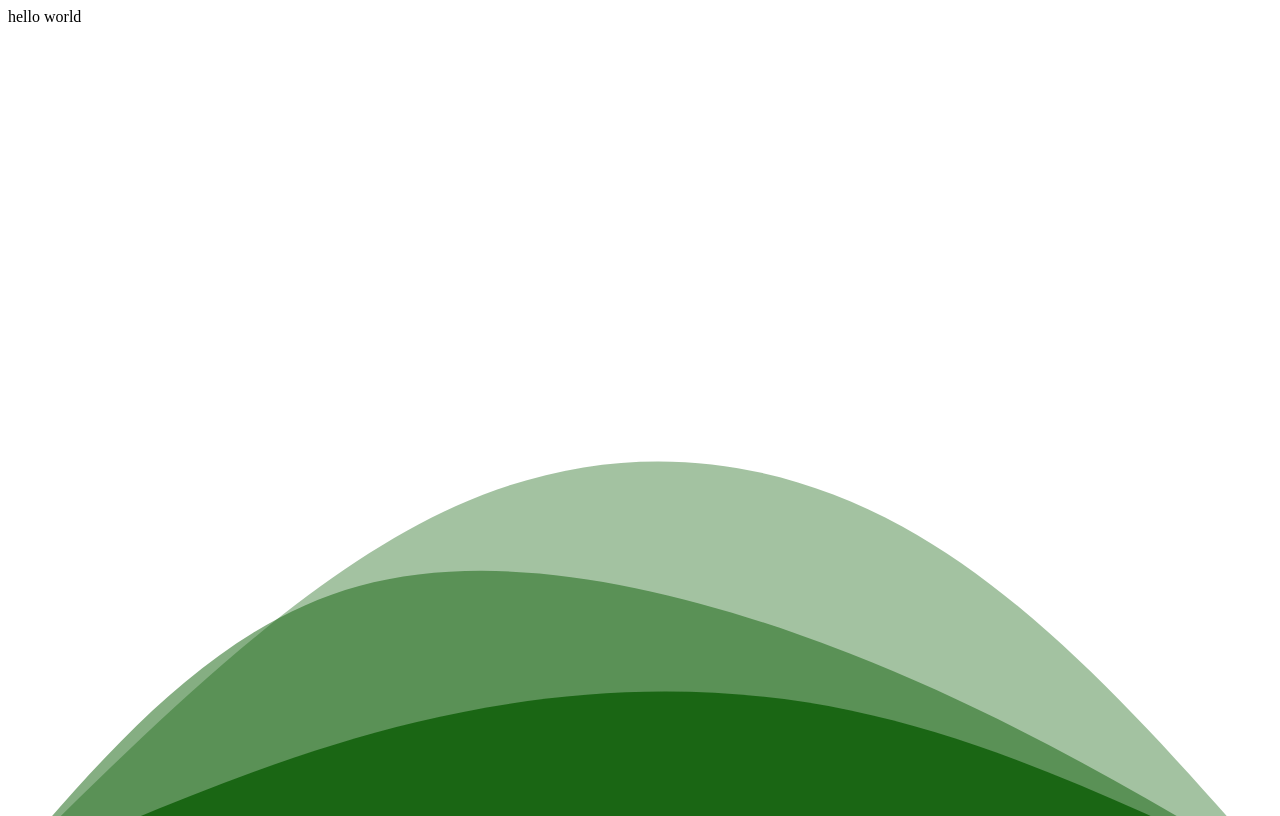
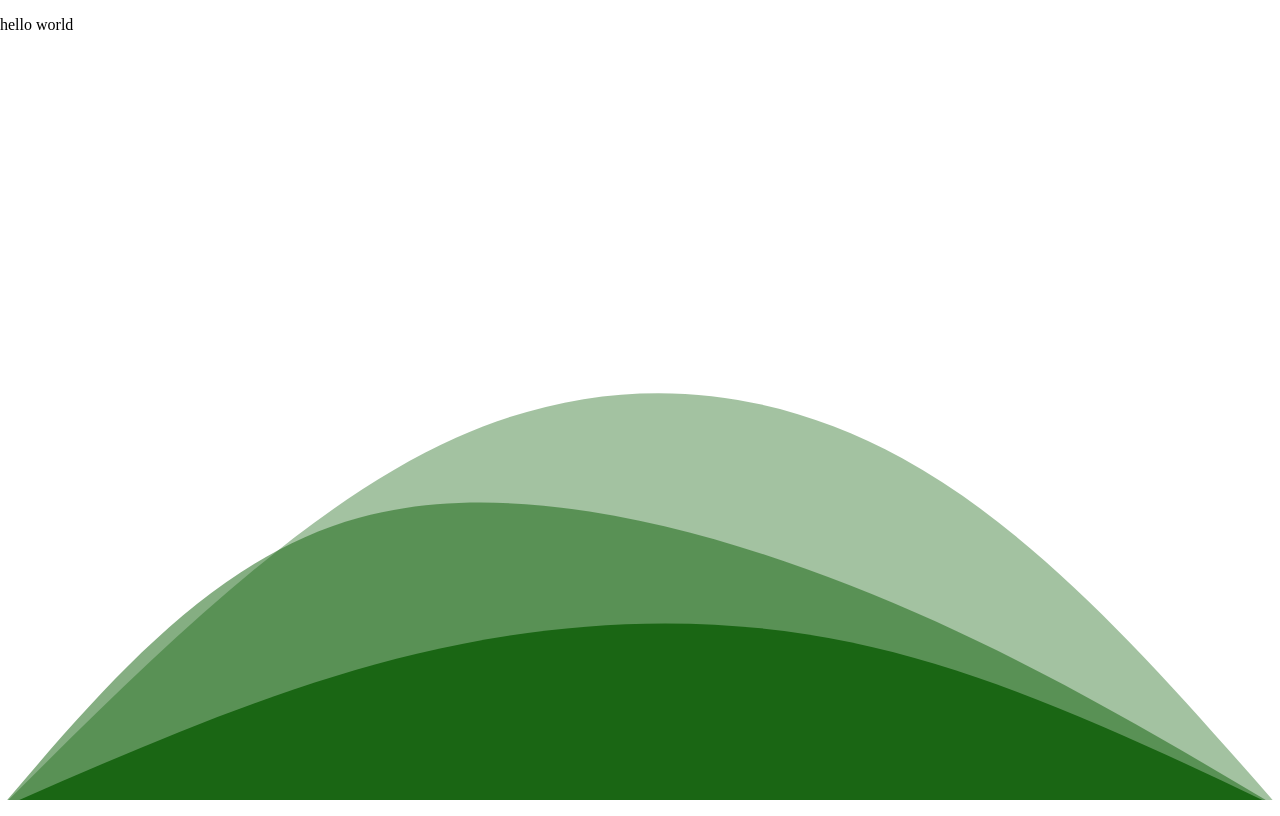
Before and after one commit to emma-gius/emma-gius.github.io, a plain HTML site: page index.html in a window 1280 px wide. Drawn offline with Linux system fonts and the light colour scheme.

Commit message:
wave testing bottom of screen with media changes

```diff
--- a/index.html
+++ b/index.html
@@ -1,8 +1,38 @@
-<html>
+<!DOCTYPE html>
+<html lang="en">
+<head>
+    <meta charset="UTF-8">
+    <meta name="viewport" content="width=device-width, initial-scale=1.0">
+    <title>SVG at Bottom</title>
+    <style>
+        /* Remove default margin and padding */
+        body, html {
+            margin: 0;
+            padding: 0;
+            height: 100%;
+        }
+
+        /* Make the SVG fill the bottom of the screen */
+        svg {
+            position: absolute;
+            bottom: 0;
+            left: 0;
+            width: 100%;
+            height: auto; /* Adjust height dynamically */
+        }
+
+        /* Optional: Make sure there's no additional space at the bottom */
+        body {
+            overflow: hidden; /* Prevent scrolling if there's any unwanted space */
+        }
+    </style>
+</head>
+<body>
     <p>hello world</p>
-    <svg width="100%" height="100%" id="svg" viewBox="0 0 1440 490" xmlns="http://www.w3.org/2000/svg" class="transition duration-300 ease-in-out delay-150" style="position: fixed; bottom: -250; left: 0; right: 0;">
+    <svg width="100%" height="auto" id="svg" viewBox="0 0 1440 490" xmlns="http://www.w3.org/2000/svg" class="transition duration-300 ease-in-out delay-150">
         <path d="M 0,500 L 0,500 C 170.2666666666667,330.1333333333333 340.5333333333334,160.26666666666665 513,83 C 685.4666666666666,5.7333333333333405 860.1333333333334,21.06666666666669 1015,106 C 1169.8666666666666,190.9333333333333 1304.9333333333334,345.46666666666664 1440,500 L 1440,500 L 0,500 Z" stroke="none" stroke-width="0" fill="#1a6614" fill-opacity="0.4" class="transition-all duration-300 ease-in-out delay-150 path-0"></path>
         <path d="M 0,500 L 0,500 C 120,359.06666666666666 240,218.13333333333333 404,173 C 568,127.86666666666667 776,178.53333333333336 956,249 C 1136,319.46666666666664 1288,409.73333333333335 1440,500 L 1440,500 L 0,500 Z" stroke="none" stroke-width="0" fill="#1a6614" fill-opacity="0.53" class="transition-all duration-300 ease-in-out delay-150 path-1"></path>
         <path d="M 0,500 L 0,500 C 154.53333333333336,432.1333333333333 309.0666666666667,364.2666666666667 469,326 C 628.9333333333333,287.7333333333333 794.2666666666667,279.06666666666666 957,313 C 1119.7333333333333,346.93333333333334 1279.8666666666668,423.4666666666667 1440,500 L 1440,500 L 0,500 Z" stroke="none" stroke-width="0" fill="#1a6614" fill-opacity="1" class="transition-all duration-300 ease-in-out delay-150 path-2"></path>
     </svg>
+</body>
 </html>
```
